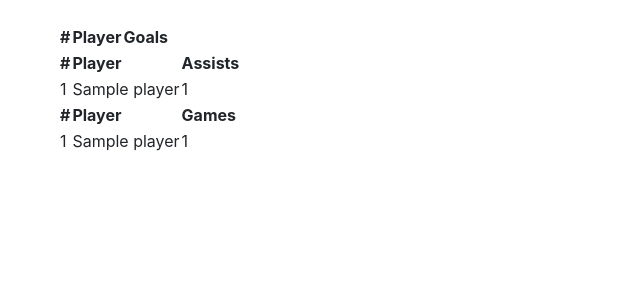
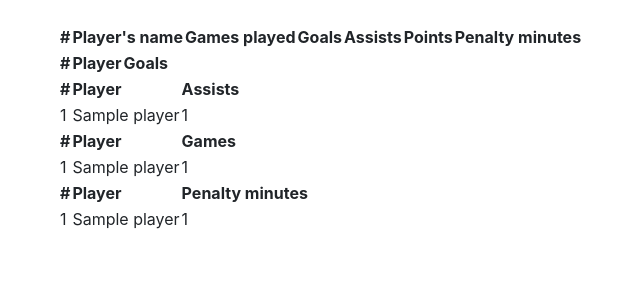
Before and after one commit to Deemusc/Tsoha-Botnian-tilastosovellus, a Flask app: page /players/scorers/ in a window 1280 px wide. Shown: the part 80-380 px from the top of the page, without its empty margins (26-666 px from the left). Run offline with Flask 2, Linux system fonts and the light colour scheme; a user stored in the database is signed in; tables that the repository leaves empty hold one stand-in row (values such as "Sample post"); lists and menus that the app fills with data are empty; some libraries are stand-ins or nearby versions.

Commit message:
Jäähytilasto näkyvillä

```diff
--- a/application/players/models.py
+++ b/application/players/models.py
@@ -67,6 +67,21 @@
 
         return response
 
+    @staticmethod
+    def list_penalties():
+        stmt = text("SELECT Player.number, Player.name, SUM(Penalty.minutes) AS penalties"
+                    " FROM Player"
+                    " INNER JOIN Penalty ON Penalty.player_id=Player.id"
+                    " GROUP BY Player.number, Player.name, Penalty.player_id"
+                    " ORDER BY penalties DESC;")
+        res = db.engine.execute(stmt)
+
+        response = []
+        for row in res:
+            response.append({"number":row[0], "name":row[1], "penalties":row[2]})
+
+        return response
+
 '''
 Kehitelmä varatun numeron tunnistamiseen
 
--- a/application/players/views.py
+++ b/application/players/views.py
@@ -19,7 +19,8 @@
     s = Player.list_goal_scorers()
     a = Player.list_assists()
     g = Player.list_games()
-    return render_template("/players/scorers.html", scorers=s, assists=a, games=g)
+    p = Player.list_penalties()
+    return render_template("/players/scorers.html", scorers=s, assists=a, games=g, penalties=p)
 
 # Pelaajien haku-sivu, toimii mukavasti.
 @app.route("/players/query/", methods=["GET", "POST"])
--- a/application/templates/players/scorers.html
+++ b/application/templates/players/scorers.html
@@ -1,6 +1,17 @@
 {% extends "layout.html" %}
 
 {% block body %}
+<table>
+    <tr>
+        <th># </th>
+        <th>Player's name</th>
+        <th>Games played</th>
+        <th>Goals</th>
+        <th>Assists</th>
+        <th>Points</th>
+        <th>Penalty minutes</th>
+    </tr>
+</table>
 <table>
     <tr>
         <th># </th>
@@ -43,4 +54,18 @@
         </tr>
         {% endfor %}
     </table>
+    <table>
+        <tr>
+            <th># </th>
+            <th>Player</th>
+            <th>Penalty minutes</th>
+        </tr>
+        {% for penalty in penalties %}
+        <tr>
+            <td>{{ penalty.number }}</td>
+            <td>{{ penalty.name }}</td>
+            <td>{{ penalty.penalties }}</td>
+        </tr>
+        {% endfor %}
+    </table>
 {% endblock %}
```
Also changed, not shown: documentation/asennus-_ja_kaytto-ohje.md (renamed from documentation/kaytto-ohje.md), documentation/rajoitteet_ja_puutteet.md (added), documentation/tietokantarakenne.md (renamed from documentation/tietokantakaavio_tekstina.md).
